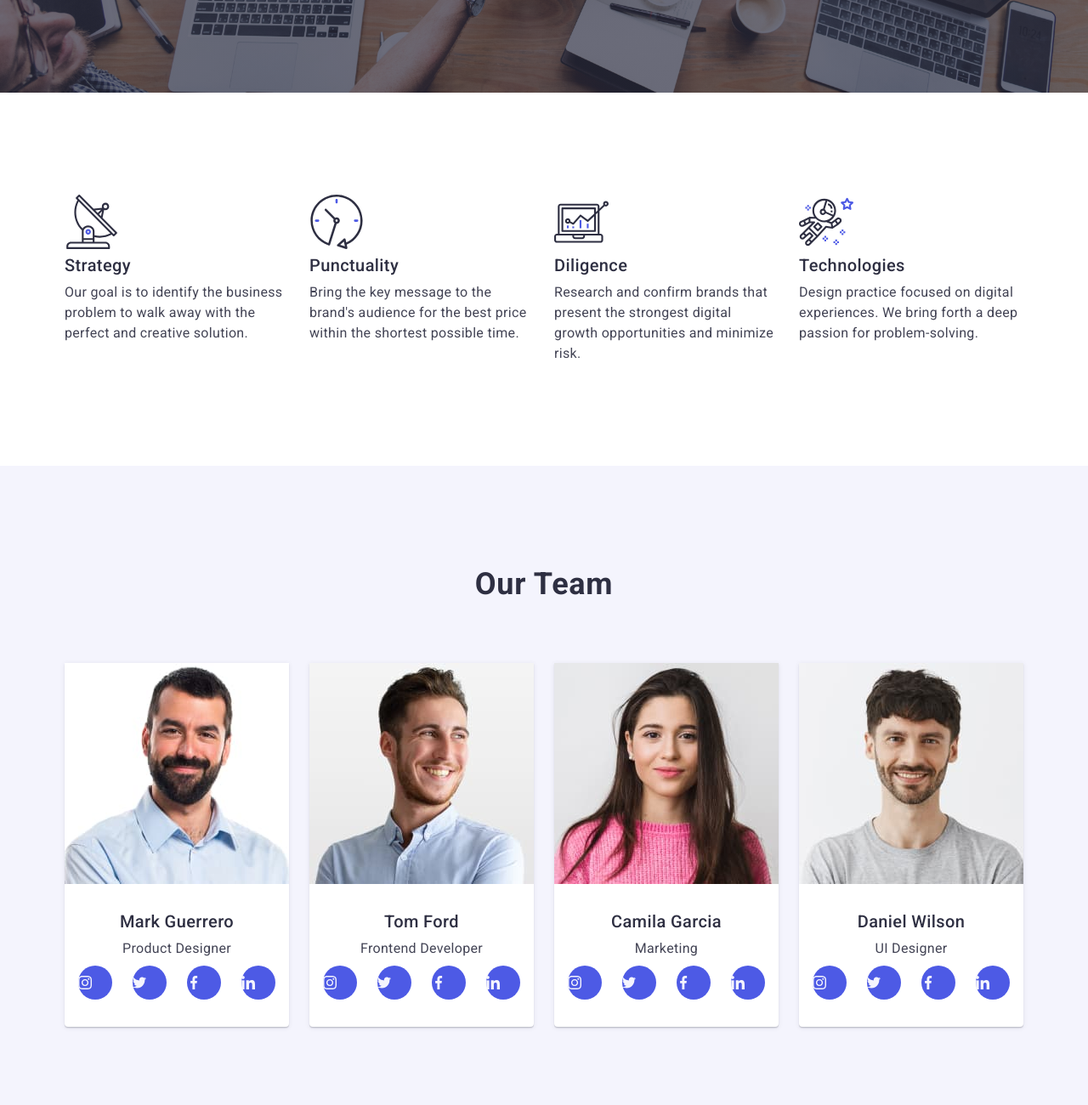
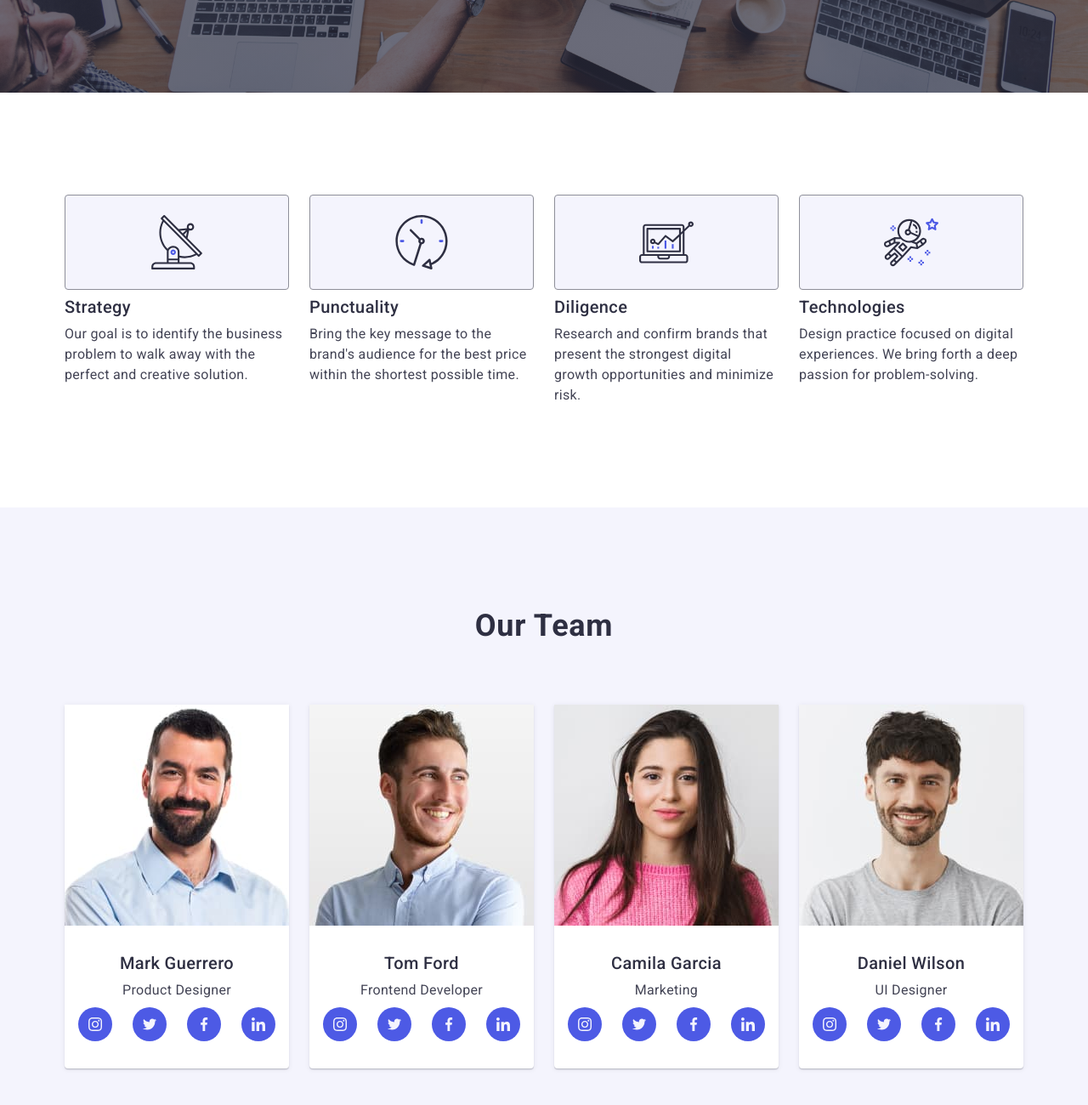
Before and after one commit to aperolka1/goit-markup-hw-04, a plain HTML site: page index.html in a window 1280 px wide. Shown: the part 564-1864 px from the top of the page at 85% size. Drawn offline with nearby package versions, Linux system fonts and the light colour scheme.

Commit message:
Update styles.css

```diff
--- a/css/styles.css
+++ b/css/styles.css
@@ -311,39 +311,18 @@ h2 {
     color:#434455
 }
 
-.icon-list {
+.decor-icon-container {
     display: flex;
+    align-items: center;
     justify-content: center;
-    margin-top: 8px;
-    gap: 24px;
+    border: 1px solid #8E8F99;
+    border-radius: 4px;
+    width: 264px;
+    height: 112px;
+    background-color: #F4F4FD;
+    margin-bottom: 8px;
 }
 
-
-.icon {
-    fill: #f4f4fd;
-    justify-content: center;
-    left: 12px;
-}
-
-.icon-item {
-    height: 40px;
-    width: 40px;
-}
-
-.sm-link {
-    display: flex;
-    align-items: center;
-    background-color: #4d5ae5;
-    border-radius: 50%;
-    height: 100%;
-    width: 100%;
-    transition: background-color 250ms cubic-bezier(0.4, 0, 0.2, 1);
-
-}
-.sm-link:hover,
-.sm-link:focus {
-    background-color: #404bbf;
-}
 
 /* ============== /SECOND SECTION-OUR TEAM ============== */
 .team-page {
@@ -395,6 +374,41 @@ h2 {
 
 .team-chpt {
     text-align: center;
+}
+
+.icon-list {
+    display: flex;
+    justify-content: center;
+    margin-top: 8px;
+    gap: 24px;
+}
+
+
+.icon {
+    fill: #f4f4fd;
+    left: 12px;
+}
+
+.icon-item {
+    height: 40px;
+    width: 40px;
+}
+
+.sm-link {
+    display: flex;
+    justify-content: center;
+    align-items: center;
+    background-color: #4d5ae5;
+    border-radius: 50%;
+    height: 100%;
+    width: 100%;
+    transition: background-color 250ms cubic-bezier(0.4, 0, 0.2, 1);
+
+}
+
+.sm-link:hover,
+.sm-link:focus {
+    background-color: #404bbf;
 }
 
 /* ============== /FOURTH SECTION-PORTFOLIO ============== */
```
